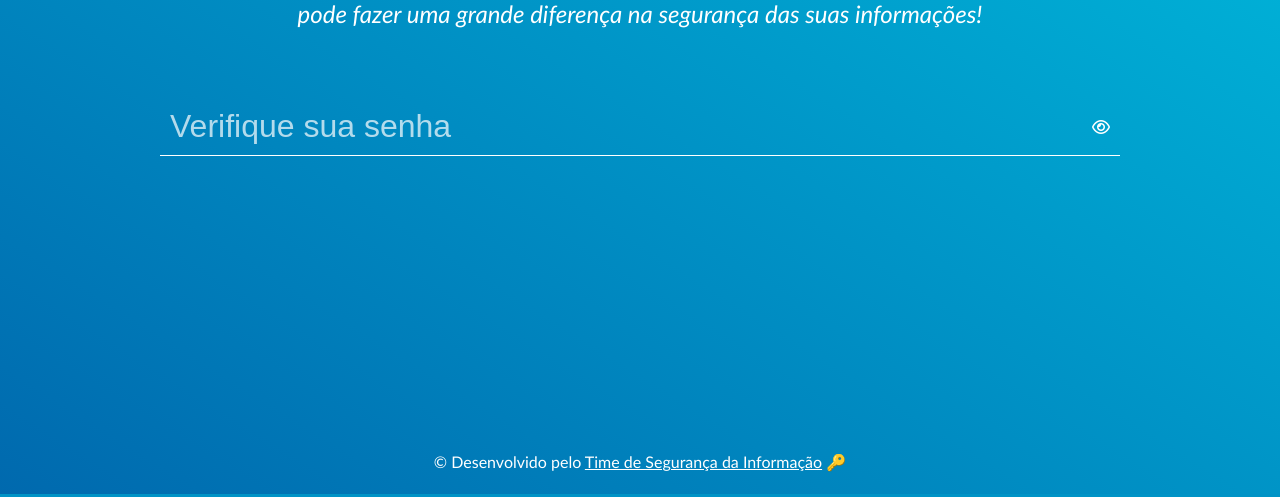
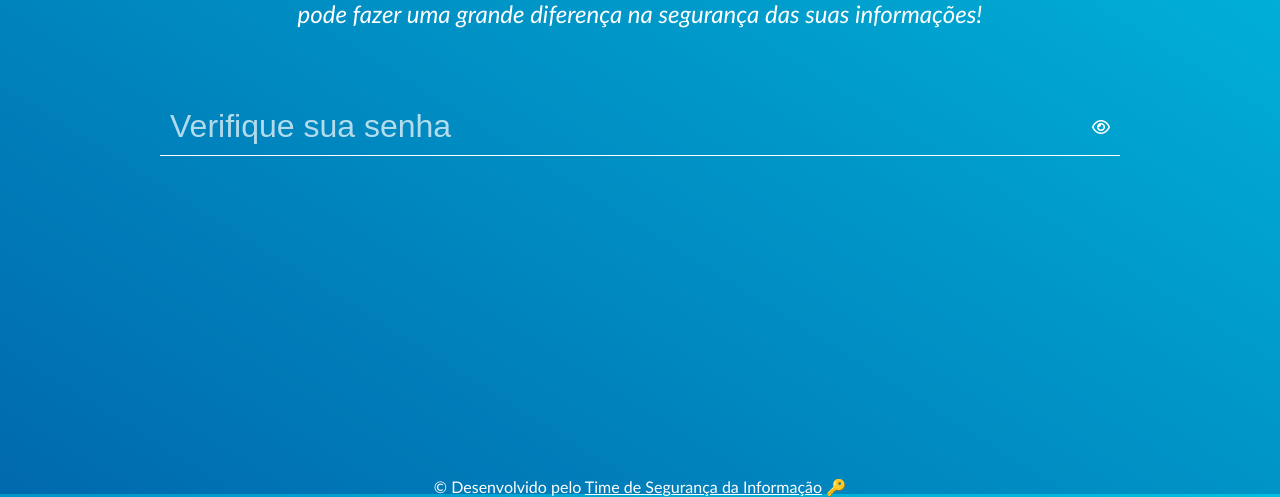
Before and after one commit to thiagoborgesl/validadadorDeSenha, a Flask app: page / in a window 1280 px wide. Shown: the part 306-803 px from the top of the page. Run offline with Flask 2, Linux system fonts and the light colour scheme; some libraries are stand-ins or nearby versions.

Commit message:
Margin footer

```diff
--- a/static/style/style.css
+++ b/static/style/style.css
@@ -150,7 +150,7 @@ p {
     border-radius: 8px;
     width: 100%;
     max-width: 1000px;
-    margin: 50px auto 0px auto;
+    margin: 50px auto 25px auto;
     box-sizing: border-box;
 }
 
```
